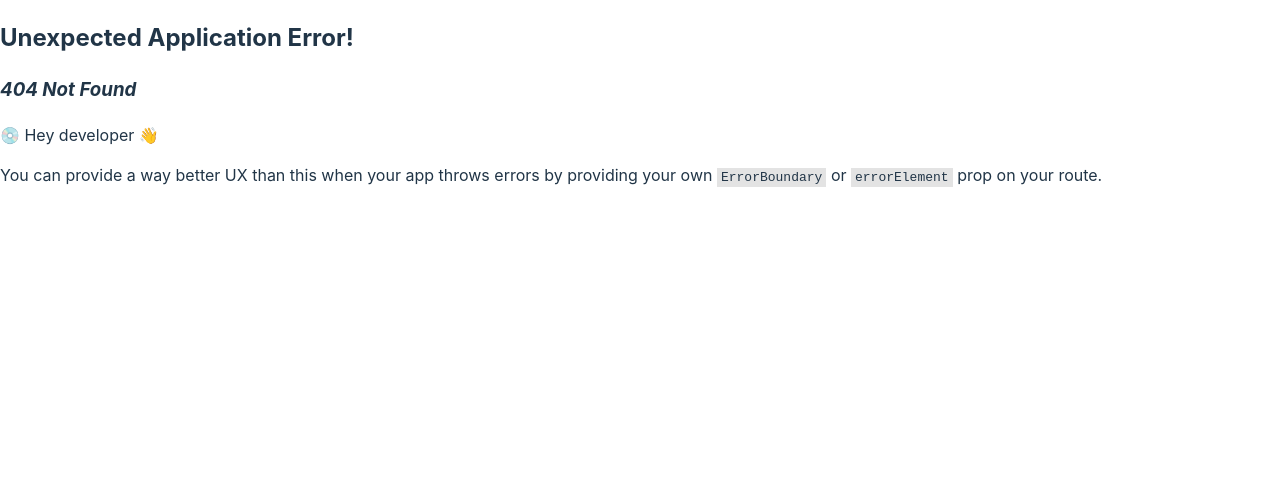
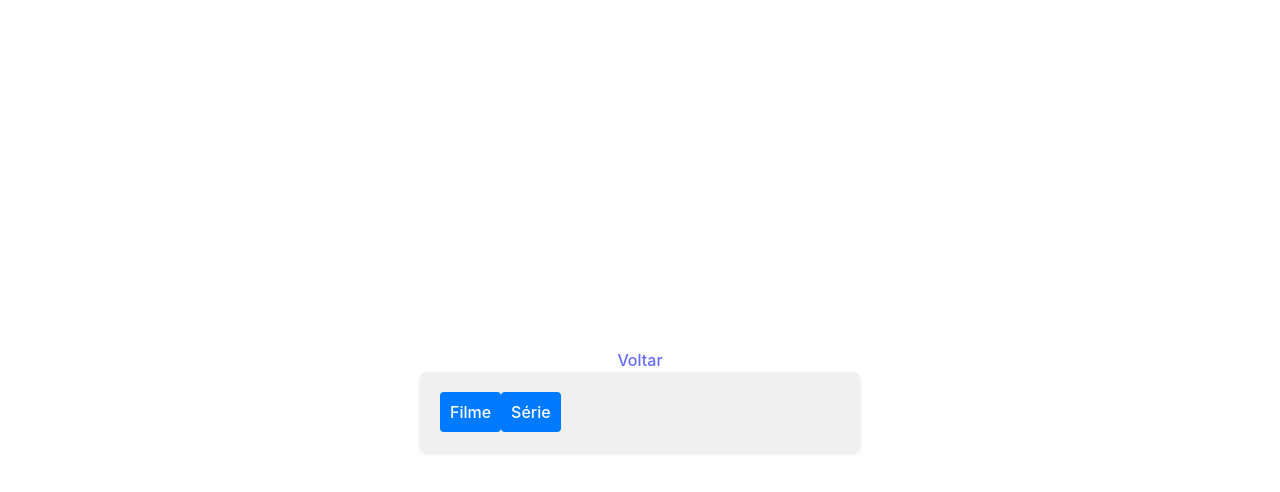
Before and after one commit to tabaesso/movies-match-ui, a React (Vite) app: page /create-session in a window 1280 px wide. Before the commit this address had no page. Shown: the top 492 px of the page. Built offline with nearby package versions, Linux system fonts and the light colour scheme.

Commit message:
Add join session and create session pages

```diff
--- a/package.json
+++ b/package.json
@@ -22,7 +22,6 @@
     "@typescript-eslint/parser": "^6.0.0",
     "@vitejs/plugin-react": "^4.0.3",
     "eslint": "^8.46.0",
-    "eslint-plugin-react": "^7.33.2",
     "eslint-plugin-react-hooks": "^4.6.0",
     "eslint-plugin-react-refresh": "^0.4.3",
     "typescript": "^5.0.2",
--- a/src/pages/Home/index.tsx
+++ b/src/pages/Home/index.tsx
@@ -8,10 +8,10 @@ const Home = () => {
   return (
     <Container>
       <Content>
-        <SessionButton onClick={() => navigate('/')}>
+        <SessionButton onClick={() => navigate('/create-session')}>
           <h2>Criar sessão</h2>
         </SessionButton>
-        <SessionButton onClick={() => navigate('/')}>
+        <SessionButton onClick={() => navigate('/join-session')}>
           <h2>Entrar em uma sessão</h2>
         </SessionButton>
       </Content>
--- /dev/null
+++ b/src/pages/Session/create/index.tsx
@@ -0,0 +1,35 @@
+import React from 'react';
+import { Container, Content } from './styles';
+import { Link } from 'react-router-dom';
+import Button from '../../../components/Button';
+
+const CreateSession = () => {
+  const [selectedTitle, setSelectTitle] = React.useState<string | undefined>(undefined);
+
+  return (
+    <Container>
+      <Link to='/home'>Voltar</Link>
+      <Content>
+        <div>
+          <Button buttonType='primary' onClick={() => setSelectTitle('movie')}>Filme</Button>
+          <Button buttonType='primary' onClick={() => setSelectTitle('series')}>Série</Button>
+        </div>
+        {selectedTitle && (
+          <>
+            <h3>Compartilhe o link com seus amigos!</h3>
+            <input type="text" value="https://www.youtube.com/watch?v=dQw4w9WgXcQ" readOnly />
+            <h4>Entraram na sessão:</h4>
+            <ul>
+              <li>Usuário 1</li>
+              <li>Usuário 2</li>
+              <li>Usuário 3</li>
+            </ul>
+            <Button buttonType='primary'>Começar!</Button>
+          </>
+        )}
+      </Content>
+    </Container>
+  );
+};
+
+export default CreateSession;
--- /dev/null
+++ b/src/pages/Session/create/styles.ts
@@ -0,0 +1,19 @@
+import styled from 'styled-components';
+
+export const Container = styled.div`
+  display: flex;
+  height: 100vh;
+  flex-direction: column;
+  justify-content: center;
+  align-items: center;
+`;
+
+export const Content = styled.div`
+  display: flex;
+  flex-direction: column;
+  width: 400px;
+  padding: 20px;
+  background-color: #f0f0f0;
+  border-radius: 8px;
+  box-shadow: 0px 2px 4px rgba(0, 0, 0, 0.1);
+`;
--- /dev/null
+++ b/src/pages/Session/join/index.tsx
@@ -0,0 +1,9 @@
+import React from 'react';
+
+const JoinSession = () => {
+  return (
+    <div>JoinSession</div>
+  );
+};
+
+export default JoinSession;
```
Also changed, not shown: src/routes/index.tsx (+10 -0 lines), 1 other file (tests, documents, lock files or other folders).
